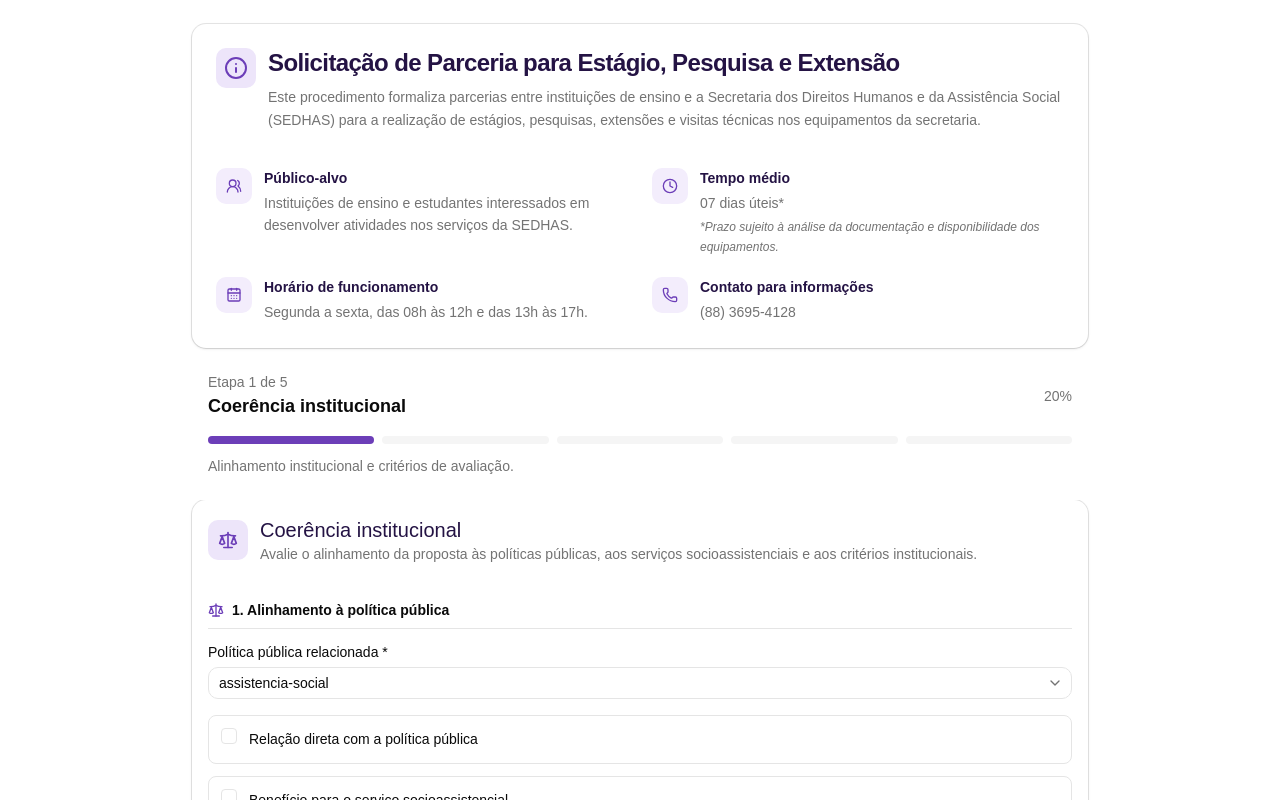
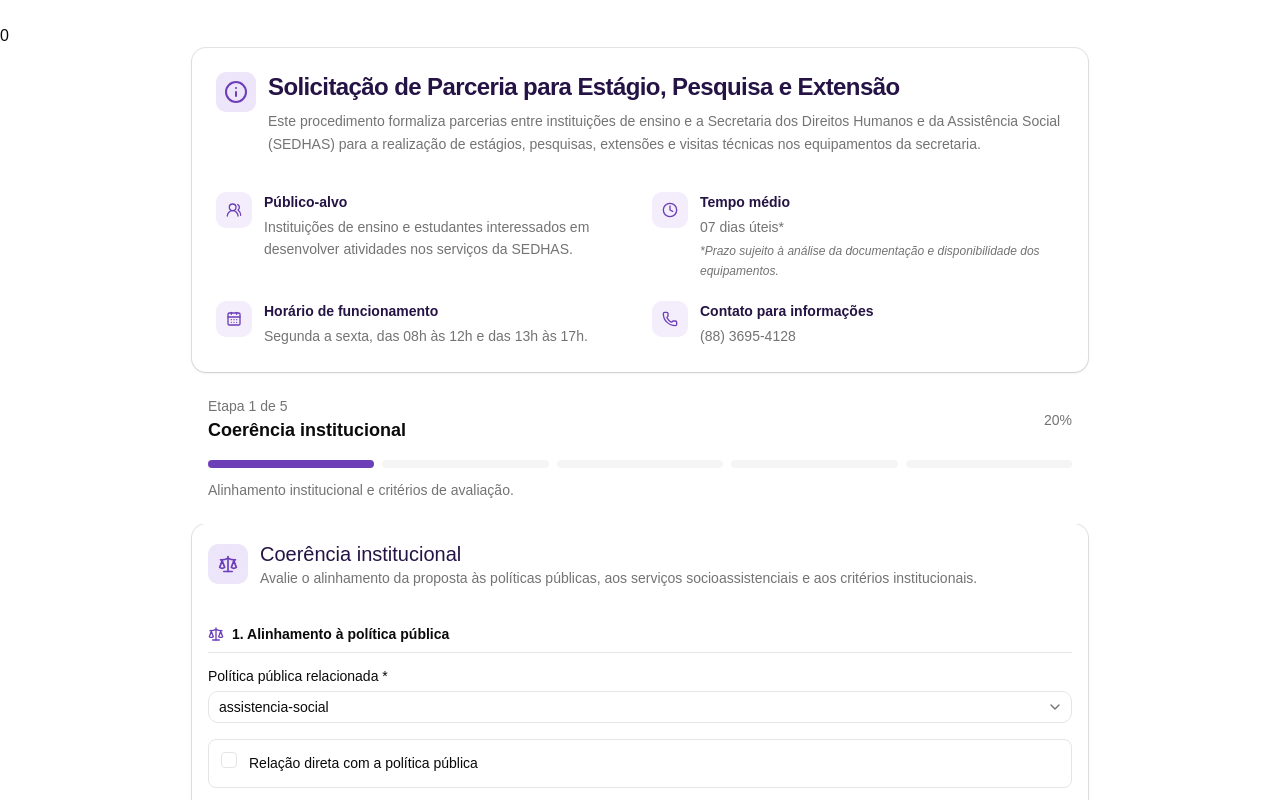
Before and after one commit to felipe-gl18/eegsuas_agendamento, a React (Vite) app: page / in a window 1280 px wide. Shown: the top 800 px of the page. Built offline with nearby package versions, Linux system fonts and the light colour scheme.

Commit message:
feat: adding total coherence value at the top of the application

```diff
--- a/src/App.tsx
+++ b/src/App.tsx
@@ -7,7 +7,7 @@ import { useState } from "react";
 export type ActionType = "increase" | "decrease";
 
 function App() {
-  const [totalCoherence, setTotalCoherence] = useState<number>(15);
+  const [totalCoherence, setTotalCoherence] = useState<number>(0);
 
   const handleTotalCoherence = (action: ActionType, coherence: number) => {
     if (action == "decrease") {
@@ -19,6 +19,7 @@ function App() {
 
   return (
     <main className="space-y-6 py-6">
+      {totalCoherence}
       <PartnershipInfo />
       <PartnershipCarousel
         totalCoherence={totalCoherence}
```
